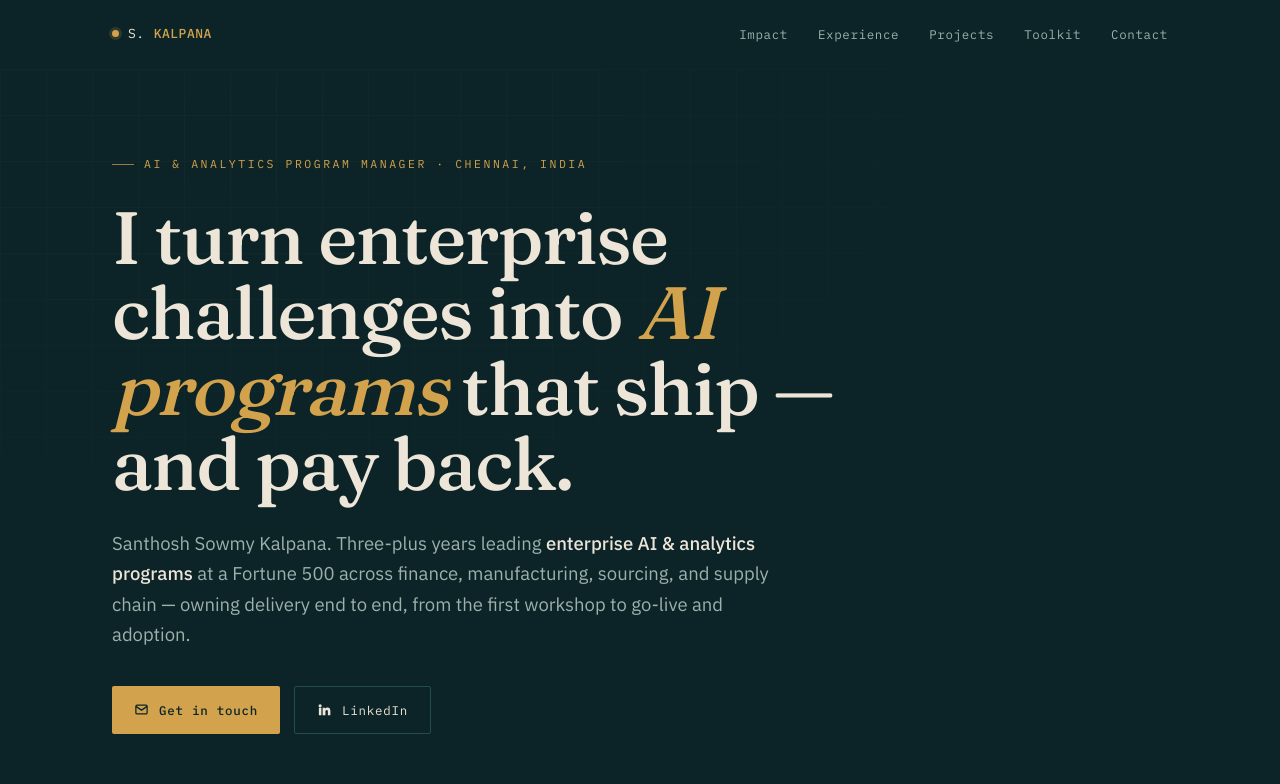
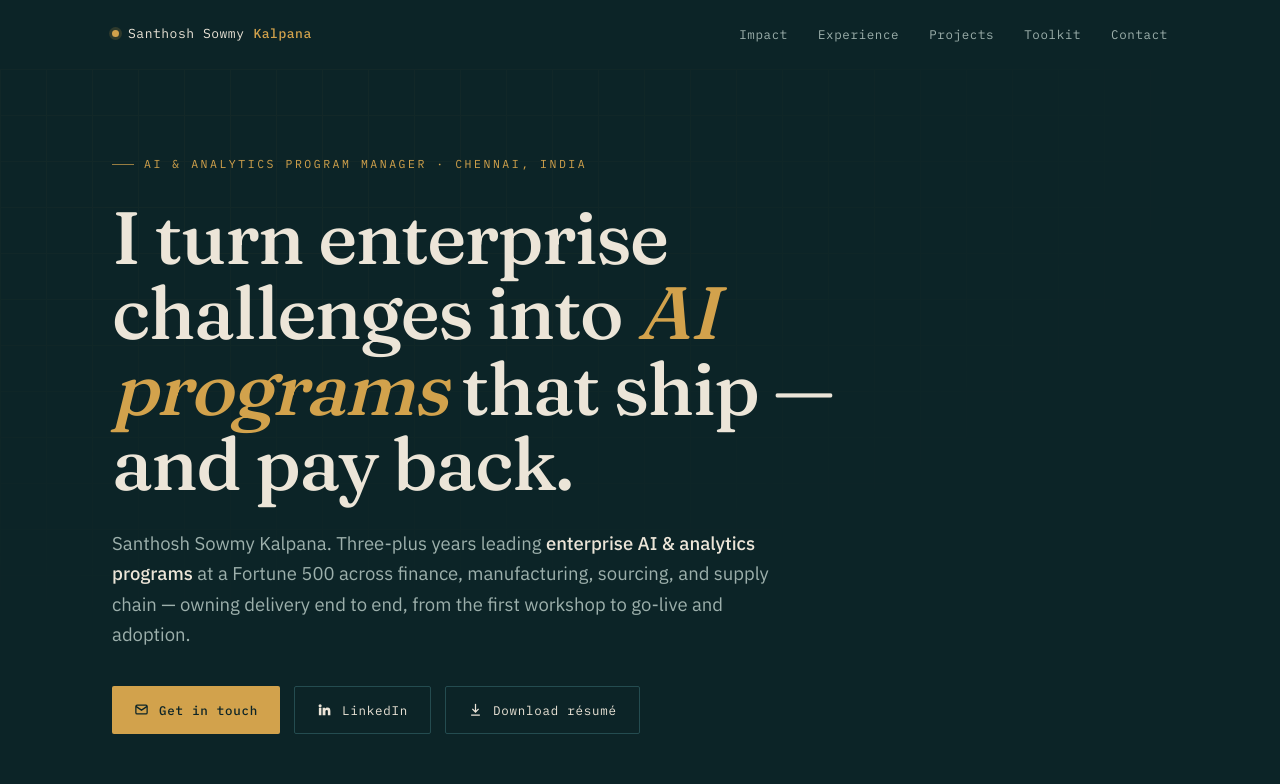
Before and after one commit to santhoshsowmy17/Santhosh-Portfolio, a plain HTML site: page index.html in a window 1280 px wide. Shown: the top 784 px of the page. Drawn offline with Linux system fonts and the light colour scheme.

Commit message:
Add files via upload

```diff
--- a/index.html
+++ b/index.html
@@ -259,7 +259,7 @@
 
 <header class="nav" id="nav">
   <div class="wrap nav-inner">
-    <div class="brand"><span class="dot"></span> S.<b>KALPANA</b></div>
+    <div class="brand"><span class="dot"></span> Santhosh Sowmy <b>Kalpana</b></div>
     <nav class="nav-links">
       <a href="#impact">Impact</a>
       <a href="#experience">Experience</a>
@@ -285,6 +285,10 @@
       <a class="btn btn-ghost" href="https://www.linkedin.com/in/santhosh-kalpana" target="_blank" rel="noopener">
         <svg viewBox="0 0 24 24" fill="currentColor"><path d="M4.98 3.5a2.5 2.5 0 1 1 0 5 2.5 2.5 0 0 1 0-5zM3 9h4v12H3zM9 9h3.8v1.7h.05c.53-1 1.83-2.05 3.77-2.05 4.03 0 4.78 2.65 4.78 6.1V21h-4v-5.4c0-1.29-.02-2.95-1.8-2.95-1.8 0-2.08 1.4-2.08 2.85V21H9z"/></svg>
         LinkedIn
+      </a>
+      <a class="btn btn-ghost" href="Santhosh-Kalpana-Resume.pdf" target="_blank" rel="noopener" download>
+        <svg viewBox="0 0 24 24" fill="none" stroke="currentColor" stroke-width="2"><path d="M12 3v12"/><path d="m7 11 5 5 5-5"/><path d="M5 21h14"/></svg>
+        Download résumé
       </a>
     </div>
 
@@ -544,6 +548,10 @@
         <svg viewBox="0 0 24 24" fill="none" stroke="currentColor" stroke-width="2"><path d="M22 16.9v3a2 2 0 0 1-2.2 2 19.8 19.8 0 0 1-8.6-3.1 19.5 19.5 0 0 1-6-6A19.8 19.8 0 0 1 2.1 4.2 2 2 0 0 1 4.1 2h3a2 2 0 0 1 2 1.7c.1 1 .4 1.9.7 2.8a2 2 0 0 1-.5 2.1L8.1 9.9a16 16 0 0 0 6 6l1.3-1.3a2 2 0 0 1 2.1-.4c.9.3 1.8.6 2.8.7a2 2 0 0 1 1.7 2z"/></svg>
         +91 91506 97815
       </a>
+      <a class="btn btn-ghost" href="Santhosh-Kalpana-Resume.pdf" target="_blank" rel="noopener" download>
+        <svg viewBox="0 0 24 24" fill="none" stroke="currentColor" stroke-width="2"><path d="M12 3v12"/><path d="m7 11 5 5 5-5"/><path d="M5 21h14"/></svg>
+        Download résumé
+      </a>
     </div>
 
     <div class="foot">
```
Also changed, not shown: 1 other file.
